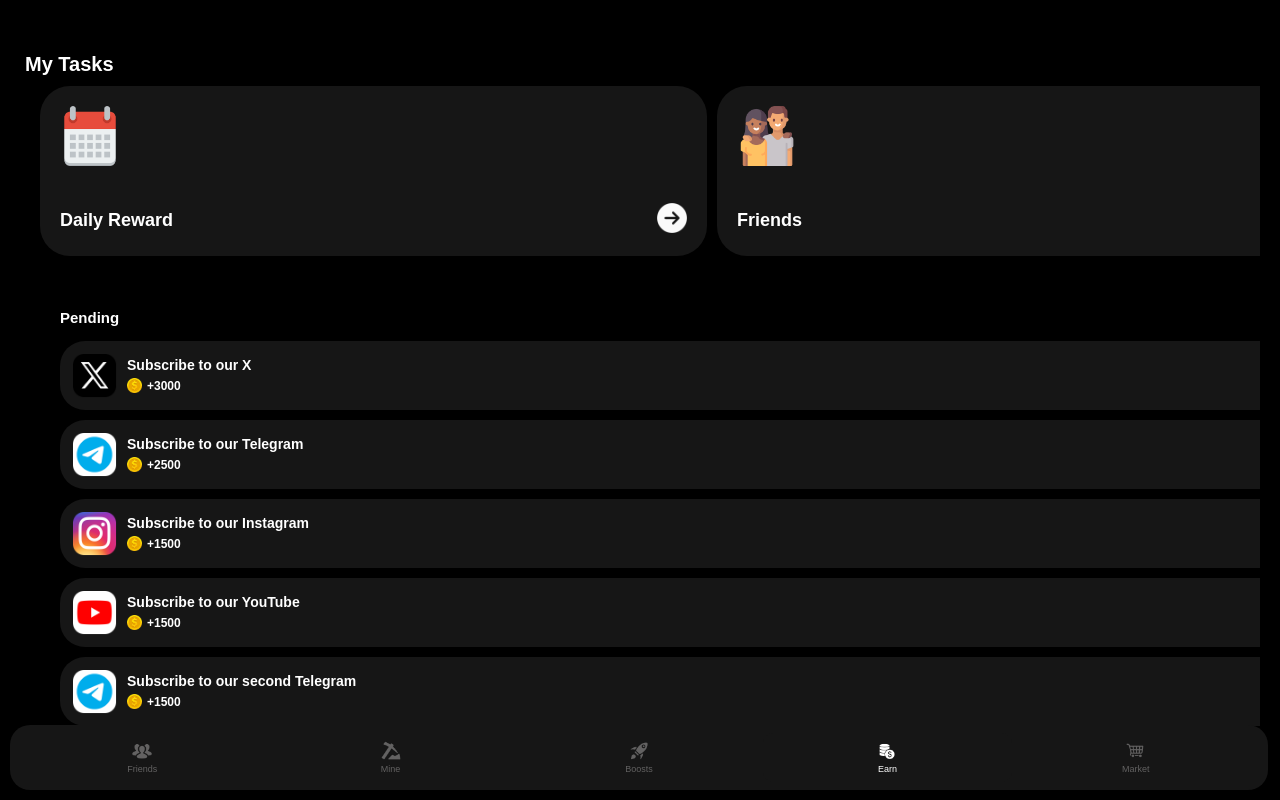
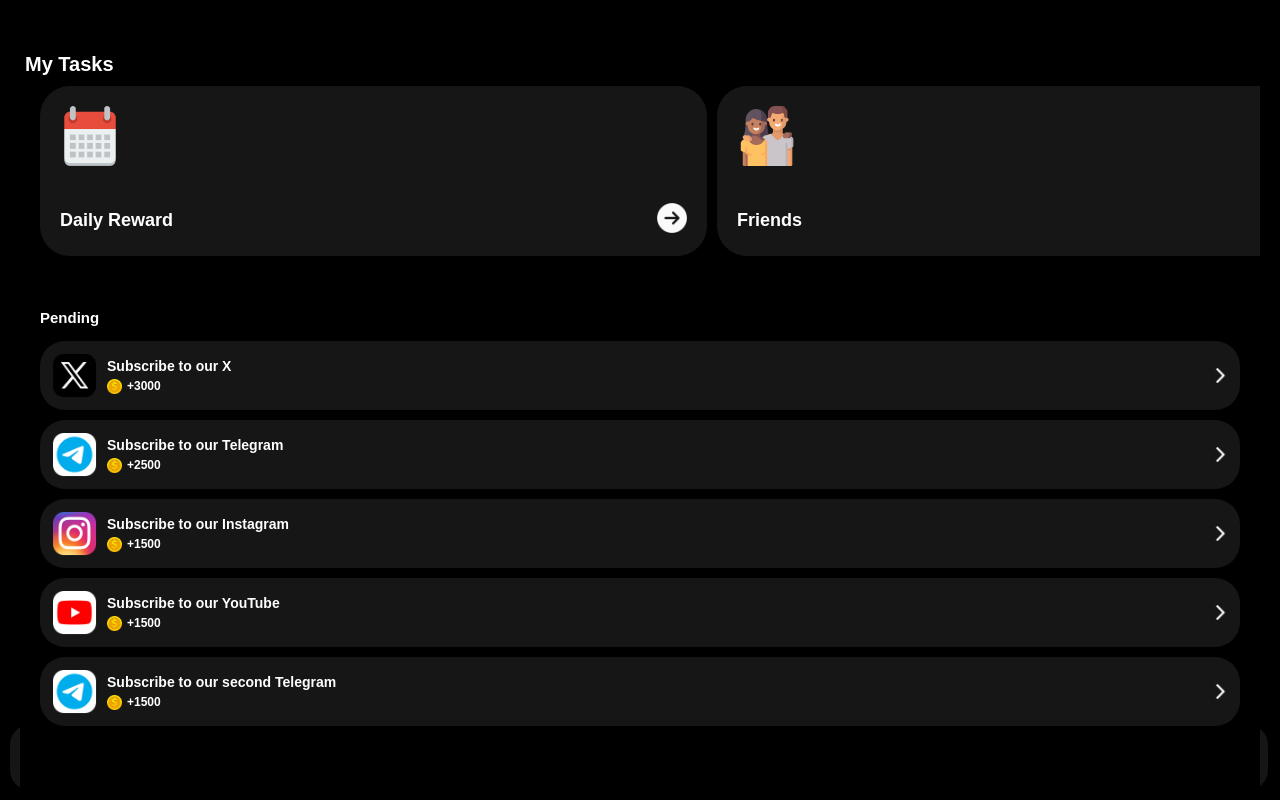
Before and after one commit to vladholomah/my-clicker, a React (Create React App) app: page / in a window 1280 px wide. Both pictures are taken after a click on the button "Earn". Built offline with nearby package versions, Linux system fonts and the light colour scheme.

Commit message:
Update ExchangeDisplay and styles25

```diff
--- a/src/components/Earn.css
+++ b/src/components/Earn.css
@@ -1,5 +1,6 @@
 body {
   overflow-x: hidden;
+  overscroll-behavior-y: none;
 }
 
 .earn-container {
@@ -12,16 +13,17 @@ body {
   max-width: 100%;
   margin: 0 auto;
   overflow-y: auto;
-  max-height: 95vh;
+  max-height: 100vh;
   box-sizing: border-box;
   display: flex;
   flex-direction: column;
   position: relative;
-    top: 0;
-  left: 0;
-  right: 0;
-  bottom: 0;
   -webkit-overflow-scrolling: touch;
+}
+
+.earn-content {
+  position: relative;
+  z-index: 1;
 }
 
 .earn-container h1 {
@@ -37,6 +39,7 @@ body {
   margin-bottom: 20px;
   width: 112%;
   position: relative;
+  z-index: 2;
 }
 
 .task-button {
@@ -52,6 +55,7 @@ body {
   color: white;
   height: 170px;
   position: relative;
+  background-color: #161616;
 }
 
 .task-icon {
@@ -78,55 +82,25 @@ body {
   margin-bottom: 5px;
 }
 
-.task-reward-button {
-  display: flex;
-  align-items: center;
+.arrow-icon12 {
+  width: 30px;
+  height: 30px;
+  margin-bottom: 3px;
 }
-
-.coin-icon-button {
-  width: 15px;
-  height: 15px;
-  margin-right: 5px;
-}
-
-.coin-amount-button {
-  color: #ffffff;
-  font-size: 12px;
-  font-weight: bold;
-}
-
-.arrow-icon {
-  width: 20px;
-  height: 20px;
-}
-
-.calendar {
-  background-color: #161616;
-}
-
-.ui\/ux {
-  background-color: #161616 !important;
-}
-
-/* Решта CSS залишається без змін */
 
 .task-section {
   background-color: #000000;
   border-radius: 15px;
   padding: 20px;
-  width: 126%;
+  width: calc(100% + 40px);
+  margin-left: -20px;
   box-sizing: border-box;
   flex-grow: 1;
   display: flex;
   flex-direction: column;
   position: relative;
-}
-
-.tasks-list1 {
-  width: 100%;
-  overflow-y: auto;
-  -webkit-overflow-scrolling: touch;
-  padding-bottom: 20px;
+  overflow-y: visible;
+  z-index: 1;
 }
 
 .earn-container h2 {
@@ -136,11 +110,15 @@ body {
 }
 
 .tasks-list1 {
+  position: relative;
+  overflow-y: visible;
+  padding-bottom: 65px;
   display: flex;
   flex-direction: column;
   gap: 10px;
   flex-grow: 1;
-  overflow-y: auto;
+  overscroll-behavior: contain;
+  z-index: 2;
 }
 
 .task-item1 {
@@ -149,11 +127,13 @@ body {
   align-items: center;
   background-color: #161616;
   border-radius: 25px;
-  padding: 12px; /* зменшено padding */
+  padding: 12px;
   cursor: pointer;
-  width: 100%; /* тепер займає всю ширину батьківського елемента */
+  width: 100%;
   box-sizing: border-box;
-  margin-bottom: 0px; /* додано відступ знизу */
+  transform: translateZ(0);
+  will-change: transform;
+  z-index: 3;
 }
 
 .task-icon1 {
@@ -181,7 +161,7 @@ body {
 }
 
 .coin-amount1 {
-  color: #ffffff; /* Жовтий колір, схожий на колір монети */
+  color: #ffffff;
   font-size: 12px;
   font-weight: bold;
   margin-top: 5px;
@@ -196,12 +176,6 @@ body {
 .arrow-icon1 {
   width: 15px;
   height: 15px;
-}
-
-.arrow-icon12 {
-  width: 30px;
-  height: 30px;
-  margin-bottom: 3px;
 }
 
 .confirmations-overlay1 {
@@ -225,21 +199,12 @@ body {
   text-align: center;
   position: relative;
   animation: slideUp 0.3s ease-out;
+  z-index: 1001;
 }
 
 @keyframes slideUp {
-  from {
-    transform: translateY(100%);
-  }
-  to {
-    transform: translateY(0);
-  }
-}
-
-.coin-icon11 {
-  width: 15px;
-  height: 15px;
-  margin-right: 5px;
+  from { transform: translateY(100%); }
+  to { transform: translateY(0); }
 }
 
 .close-button1 {
@@ -281,42 +246,6 @@ body {
   margin-top: 20px;
 }
 
-.tasks-list1::-webkit-scrollbar {
-  width: 5px;
-}
-
-.tasks-list1::-webkit-scrollbar-track {
-  background: #f1f1f1;
-}
-
-.tasks-list1::-webkit-scrollbar-thumb {
-  background: #888;
-  border-radius: 5px;
-}
-
-.tasks-list1::-webkit-scrollbar-thumb:hover {
-  background: #555;
-}
-
-@media screen and (max-width: 768px) {
-  .earn-container {
-    width: 100vw;
-    overflow-x: hidden;
-  }
-
-  .task-buttons,
-  .task-section {
-    width: calc(100% + 38px); /* Розширюємо на ширину лівого та правого відступів */
-    left: -19px; /* Зміщуємо вліво на половину додаткової ширини */
-    position: relative;
-  }
-
-  .task-section {
-    width: calc(100% + 78px); /* Розширюємо на ширину лівого та правого відступів */
-    left: -39px; /* Зміщуємо вліво на половину додаткової ширини */
-  }
-}
-
 .confirms-button1:disabled {
   background-color: #888;
   cursor: not-allowed;
@@ -339,7 +268,7 @@ body {
 }
 
 .daily-reward.claimed {
-  background-color: #4CAF50; /* Зелений колір для отриманої винагороди */
+  background-color: #4CAF50;
 }
 
 .daily-reward.current {
@@ -359,33 +288,25 @@ body {
   color: #f9ae2f;
 }
 
-.daily-reward.claimed {
-  background-color: #4CAF50; /* Зелений колір для отриманої винагороди */
-}
-
-.daily-reward.current {
-  border: 2px solid #f9ae2f;
-}
-
-.daily-reward.current.claimed {
-  background-color: #4CAF50;
-  border: 2px solid #f9ae2f;
-}
-
 .confirms-button1.claimed {
   background-color: #4f504f;
   color: white;
 }
 
-
-.task-section {
-  /* ... існуючі стилі ... */
-  transition: padding-bottom 0.3s ease;
+* {
+  -webkit-tap-highlight-color: transparent;
 }
 
-.tasks-list1 {
-  overscroll-behavior: contain;
-  padding-bottom: 60px; /* Додайте цей рядок */
+@media screen and (max-width: 768px) {
+  .earn-container {
+    width: 100vw;
+    overflow-x: hidden;
+  }
+
+  .task-buttons,
+  .task-section {
+    width: calc(100% + 40px);
+    margin-left: -20px;
+    position: relative;
+  }
 }
-
-/* ... інші існуючі стилі ... */
--- a/src/components/Earn.tsx
+++ b/src/components/Earn.tsx
@@ -1,4 +1,4 @@
-import React, { useState, useEffect, useRef } from 'react';
+import React, { useState, useEffect } from 'react';
 import './Earn.css';
 
 interface Task {
@@ -82,8 +82,6 @@ const Earn: React.FC = () => {
   const [currentDay, setCurrentDay] = useState(1);
   const [lastClaimTime, setLastClaimTime] = useState<number | null>(null);
 
-  const containerRef = useRef<HTMLDivElement>(null);
-
   useEffect(() => {
     const storedRewards = localStorage.getItem('dailyRewards');
     const storedLastClaimTime = localStorage.getItem('lastClaimTime');
@@ -108,35 +106,6 @@ const Earn: React.FC = () => {
 
     if (storedCurrentDay) {
       setCurrentDay(parseInt(storedCurrentDay, 10));
-    }
-
-    const container = containerRef.current;
-    if (container) {
-      let startY: number;
-
-      const handleTouchStart = (e: TouchEvent) => {
-        startY = e.touches[0].clientY;
-      };
-
-      const handleTouchMove = (e: TouchEvent) => {
-        const currentY = e.touches[0].clientY;
-        const diffY = startY - currentY;
-
-        if (container.scrollTop === 0 && diffY < 0) {
-          e.preventDefault();
-        }
-        if ((container.scrollHeight - container.scrollTop <= container.clientHeight) && diffY > 0) {
-          e.preventDefault();
-        }
-      };
-
-      container.addEventListener('touchstart', handleTouchStart);
-      container.addEventListener('touchmove', handleTouchMove, { passive: false });
-
-      return () => {
-        container.removeEventListener('touchstart', handleTouchStart);
-        container.removeEventListener('touchmove', handleTouchMove);
-      };
     }
   }, []);
 
@@ -192,7 +161,7 @@ const Earn: React.FC = () => {
   const isRewardAvailable = lastClaimTime === null || Date.now() - lastClaimTime > 24 * 60 * 60 * 1000;
 
   return (
-    <div className="earn-container" ref={containerRef}>
+    <div className="earn-container">
       <div className="earn-content">
         <h1>My Tasks</h1>
 
```
